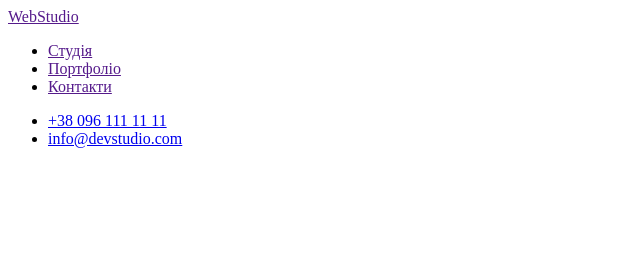
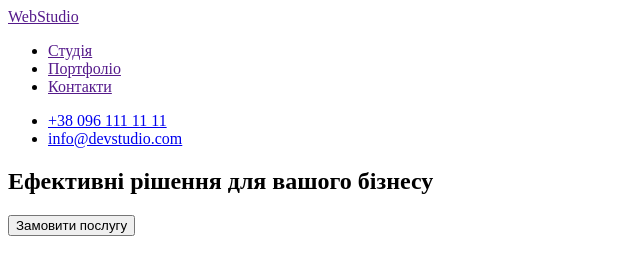
Before and after one commit to tim-mate/goit-markup-hw-01, a plain HTML site: page index.html in a window 1280 px wide. Shown: the whole page, without its empty margins (0-640 px from the left). Drawn offline with Linux system fonts and the light colour scheme.

Commit message:
Make a hero

```diff
--- a/index.html
+++ b/index.html
@@ -25,6 +25,12 @@
 
     </header>
 
-    <main></main>
+    <main>
+        <section>
+            <h1>Ефективні рішення для вашого бізнесу</h1>
+
+            <button type="button">Замовити послугу</button>
+        </section>
+    </main>
 </body>
 </html>
```
